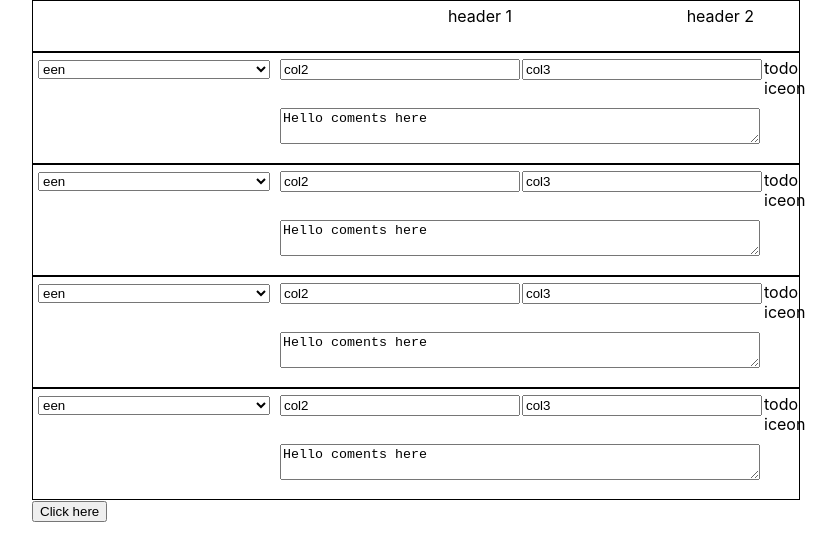
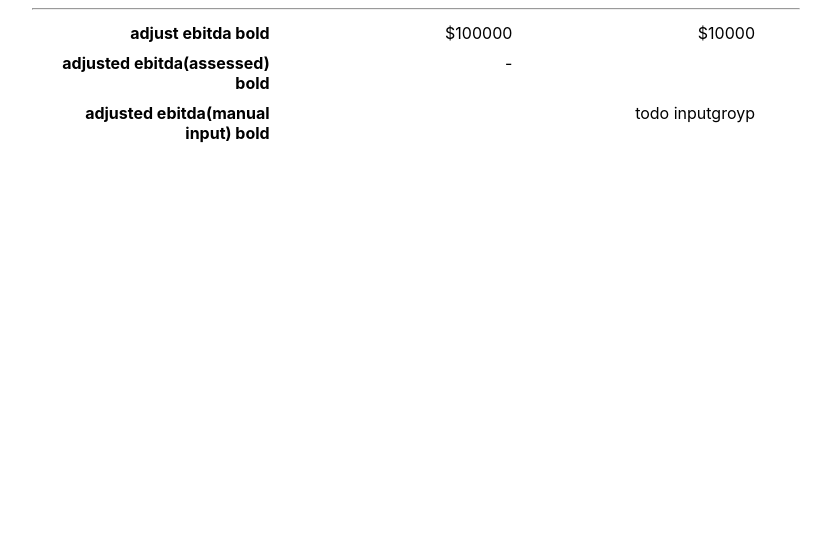
Before and after one commit to dimitri-a/grid_template_new, a React (Create React App) app: page / in a window 1280 px wide. Shown: the top 560 px of the page, without its empty margins (224-1060 px from the left). Built offline with nearby package versions, Linux system fonts and the light colour scheme.

Commit message:
header aligned right anyway

```diff
--- a/src/App.js
+++ b/src/App.js
@@ -17,12 +17,19 @@ class App extends Component {
 	render() {
 		return (
 			<div className="App">
+			<hr></hr>
 			<Wrapper>
-				<Column2>header 1 </Column2>
-				<Column3>header 2</Column3>
+				<Column1>adjust ebitda bold</Column1>
+				<Column2>$100000</Column2>
+				<Column3>$10000</Column3>
+				<Column1>adjusted ebitda(assessed) bold</Column1>
+				<Column2>-</Column2>
+				<Column3></Column3>
+				<Column1>adjusted ebitda(manual input) bold</Column1>
+				<Column2></Column2>
+				<Column3>todo inputgroyp</Column3>
 			</Wrapper>
-				{this.state.items.map((i) => <RowComponent itemNr={i} />)}
-				<button onClick={() => this.addRow()}>Click here</button>
+
 			</div>
 		);
 	}
--- a/src/Styles.js
+++ b/src/Styles.js
@@ -4,7 +4,7 @@ export const Wrapper = styled.div`
 display:grid
 grid-template-columns: 1fr 1fr 1fr 30px;
 grid-template-rows:auto auto auto;
-border: solid 1px 	#000000
+/*border: solid 1px 	#000000*/
 grid-gap:10px;
 padding:5px
 
@@ -15,7 +15,7 @@ export const RightAlign = styled.div`
 	justify-content: end;
 `;
 
-export const Column1 = styled.div`grid-column: 1/2;`;
+export const Column1 = styled.div`grid-column: 1/2; font-weight:bold; text-align:right`;
 export const Column2 = styled.div`
 	grid-column: 2/3;
 	text-align: right;
```
